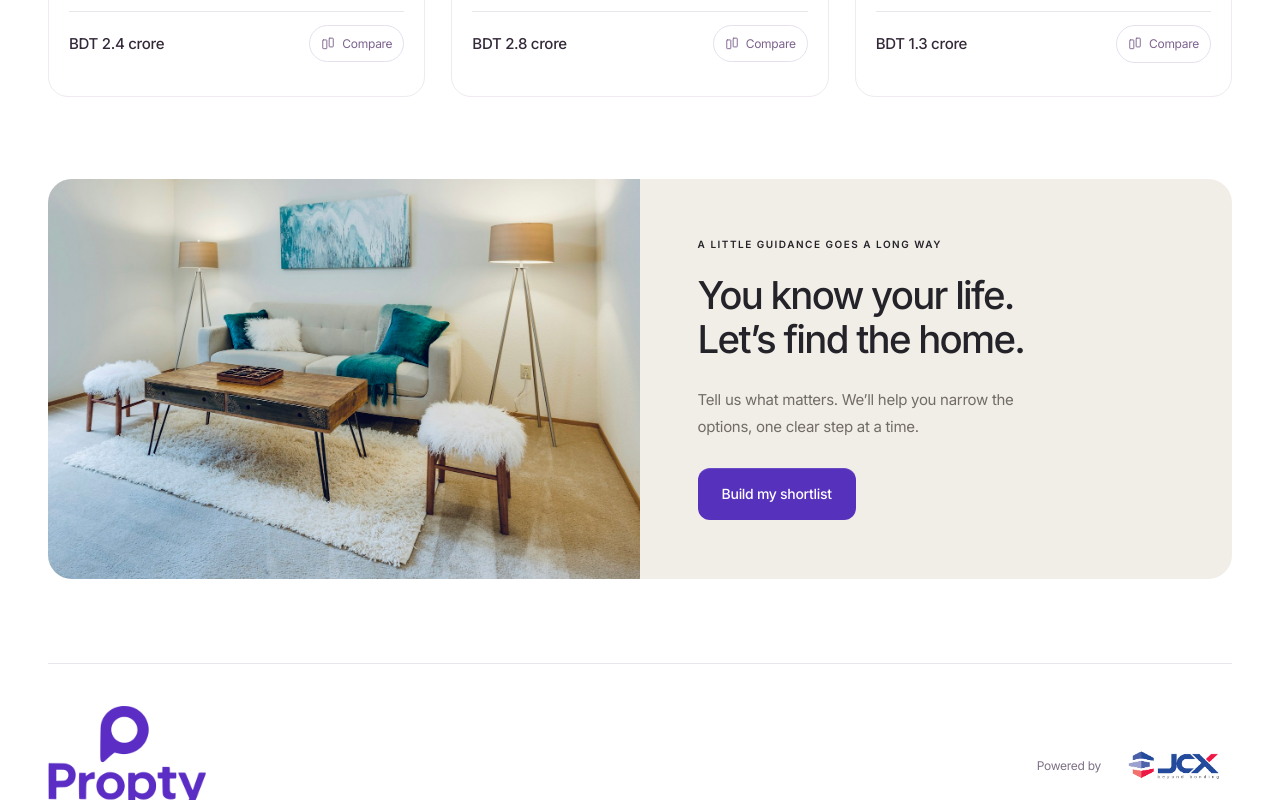
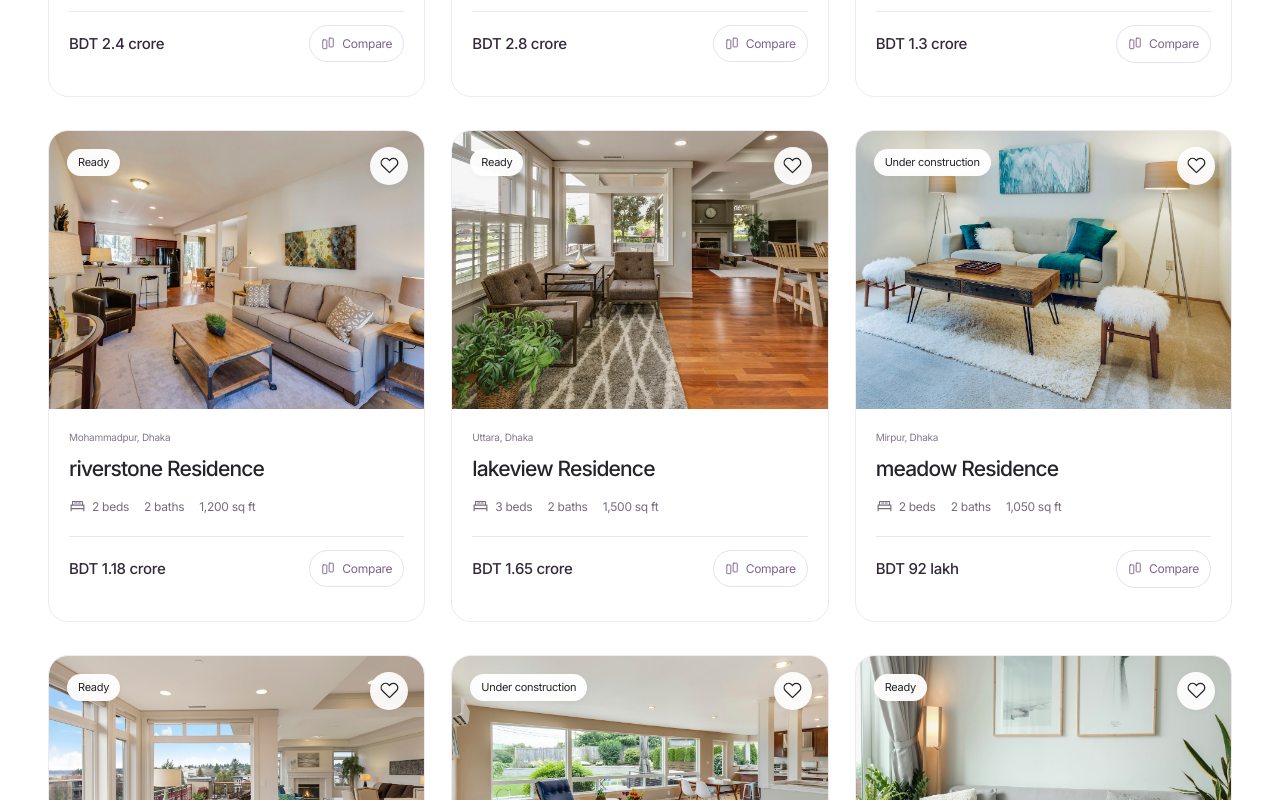
Before and after one commit to tabibhasann/jcx-proptech-intelligence-atlas, a Next.js app in the folder web/: page /prototype in a window 1280 px wide. Shown: the part 2020-2820 px from the top of the page. Built offline with nearby package versions, Linux system fonts and the light colour scheme.

Commit message:
Expand Propty director demo inventory

```diff
--- a/web/scripts/verify-propty-data.mjs
+++ b/web/scripts/verify-propty-data.mjs
@@ -15,7 +15,9 @@ const { properties, filterProperties, formatPrice, DEMO_NOTICE } = await import(
   `data:text/javascript;base64,${Buffer.from(outputText).toString("base64")}`
 );
 
-assert.equal(properties.length, 6);
+assert.ok(properties.length >= 40);
+for (const id of ["banyan", "lightwell", "terrace", "courtyard", "horizon", "garden"])
+  assert.ok(properties.some((property) => property.id === id), `preserved id: ${id}`);
 assert.equal(
   new Set(properties.map((property) => property.id)).size,
   properties.length,
@@ -24,7 +26,7 @@ assert.match(DEMO_NOTICE, /fictional/i);
 assert.ok(!source.includes("—"), "Demo copy must not contain em dashes");
 for (const property of properties) {
   assert.equal(property.isDemo, true);
-  assert.ok(property.price >= 13_000_000 && property.price <= 40_000_000);
+  assert.ok(property.price >= 6_500_000 && property.price <= 40_000_000);
   assert.ok(
     property.bedrooms > 0 && property.bathrooms > 0 && property.sqft > 0,
   );
@@ -38,7 +40,7 @@ for (const property of properties) {
 assert.equal(formatPrice(17_500_000), "BDT 1.75 crore");
 assert.equal(formatPrice(1_500_000), "BDT 15 lakh");
 assert.equal(formatPrice(Number.NaN), "Price unavailable");
-assert.equal(filterProperties().length, 6);
+assert.equal(filterProperties().length, properties.length);
 assert.deepEqual(
   filterProperties({
     area: " bashundhara ",
@@ -52,17 +54,17 @@ assert.deepEqual(
   filterProperties({ area: "Bashundhara", budget: 16_000_000 }).map(
     (property) => property.id,
   ),
-  ["lightwell"],
+  ["lightwell", "daybreak"],
 );
-assert.deepEqual(filterProperties({ area: "Dhanmondi", readyOnly: true }), []);
+assert.ok(filterProperties({ area: "Dhanmondi", readyOnly: true }).length > 0);
 assert.deepEqual(filterProperties({ area: "Gulshan", budget: 18_000_000 }), []);
 assert.deepEqual(filterProperties({ budget: 0 }), []);
-assert.equal(filterProperties({ area: "All areas" }).length, 6);
-assert.equal(filterProperties({ bedrooms: 4 }).length, 1);
-assert.equal(filterProperties({ readyOnly: true }).length, 5);
+assert.equal(filterProperties({ area: "All areas" }).length, properties.length);
+assert.ok(filterProperties({ bedrooms: 4 }).length >= 5);
+assert.ok(filterProperties({ readyOnly: true }).length > 20);
 assert.deepEqual(filterProperties({}, []), []);
 console.log(
-  "Propty demo fixtures: 6 sample homes; filters, currency and disclosure checks passed.",
+  `Propty demo fixtures: ${properties.length} sample homes; filters, currency and disclosure checks passed.`,
 );
 
 const searchSource = readFileSync(
@@ -95,11 +97,9 @@ assert.deepEqual(search("3 bedrooms in Bashundhara under 1.8 crore"), [
   "banyan",
   "lightwell",
 ]);
-assert.deepEqual(search("ready homes with parking"), [
-  "banyan",
-  "terrace",
-  "horizon",
-]);
+const readyParking = search("ready homes with parking");
+for (const id of ["banyan", "terrace", "horizon", "lakeview", "maple", "lumen", "atlas", "skylark", "parkline", "solace", "willowcrest", "rainier"])
+  assert.ok(readyParking.includes(id), `ready parking result: ${id}`);
 assert.deepEqual(search("Gulshan under 150 lakh"), []);
 assert.deepEqual(search("Lightwell"), ["lightwell"]);
 assert.deepEqual(search("rooftop pool"), []);
@@ -107,6 +107,8 @@ assert.deepEqual(
   search(""),
   properties.map((p) => p.id),
 );
+assert.ok(search("3 bedrooms in Uttara under 2 crore").includes("lakeview"));
+assert.ok(search("৩ bedrooms in Bashundhara") .length >= 1 || search("Bashundhara 3 bedrooms").length >= 1);
 assert.equal(parseHomeSearch("under 1.7 cr").query.budget, 17000000);
 assert.equal(parseHomeSearch("5 bedrooms").query.bedrooms, 5);
 assert.ok(!Number.isNaN(parseHomeSearch("under 1.2.3 crore").query.budget));
--- a/web/src/content/propty-demo.ts
+++ b/web/src/content/propty-demo.ts
@@ -186,6 +186,86 @@ export const properties: Property[] = [
   },
 ];
 
+// Additional fictional fixtures keep the director demo useful across a wider
+// range of budgets, neighbourhoods and household needs. Photos are reused
+// illustrative assets from the original six-card set; they are not tied to
+// these fictional addresses or presented as JCX listings.
+const extendedFixtureData: Array<[
+  string,
+  string,
+  number,
+  number,
+  number,
+  number,
+  Property["status"],
+  string[],
+]> = [
+  ["riverstone", "Mohammadpur", 11800000, 2, 2, 1200, "Ready", ["Balcony", "Lift", "Utility area"]],
+  ["lakeview", "Uttara", 16500000, 3, 2, 1500, "Ready", ["Balcony", "Lift", "1 parking space"]],
+  ["meadow", "Mirpur", 9200000, 2, 2, 1050, "Under construction", ["Balcony", "Planned lift"]],
+  ["civic", "Motijheel", 14200000, 2, 2, 1150, "Ready", ["Lift", "1 parking space"]],
+  ["orchid", "Badda", 18800000, 3, 3, 1680, "Under construction", ["Balcony", "Study nook", "Planned parking space"]],
+  ["canopy", "Khilgaon", 12700000, 3, 2, 1320, "Ready", ["Balcony", "Family space", "Lift"]],
+  ["maple", "Tejgaon", 21500000, 3, 3, 1780, "Ready", ["Separate dining", "Lift", "1 parking space"]],
+  ["harbor", "Lalmatia", 25500000, 4, 3, 2200, "Ready", ["2 balconies", "Family lounge", "Lift"]],
+  ["sunbeam", "Savar", 7800000, 2, 2, 980, "Under construction", ["Balcony", "Planned lift"]],
+  ["hearth", "Aftab Nagar", 15400000, 3, 2, 1450, "Ready", ["Open living and dining", "Balcony", "Lift"]],
+  ["elm", "Rampura", 10900000, 2, 2, 1100, "Ready", ["Utility area", "Lift"]],
+  ["palm", "Wari", 19800000, 3, 3, 1600, "Ready", ["Balcony", "Separate dining", "1 parking space"]],
+  ["skylark", "Baridhara", 33500000, 4, 4, 2700, "Ready", ["2 balconies", "Study", "2 parking spaces"]],
+  ["willow", "Kakrail", 13600000, 2, 2, 1180, "Under construction", ["Balcony", "Planned lift"]],
+  ["nook", "Shyamoli", 10100000, 2, 1, 900, "Ready", ["Open living and dining", "Lift"]],
+  ["cedar", "Banasree", 17200000, 3, 3, 1520, "Ready", ["Balcony", "Family space", "1 parking space"]],
+  ["vista", "Khilgaon", 23200000, 4, 3, 2050, "Under construction", ["Study nook", "2 balconies", "Planned parking space"]],
+  ["hummingbird", "Gulshan", 31000000, 3, 3, 2100, "Ready", ["Balcony", "Study", "1 parking space"]],
+  ["bricklane", "Dhanmondi", 27800000, 3, 3, 1950, "Ready", ["Separate dining", "Family lounge", "Lift"]],
+  ["juniper", "Banani", 36500000, 4, 4, 2950, "Under construction", ["2 balconies", "Study", "Planned parking space"]],
+  ["lumen", "Bashundhara", 22100000, 4, 3, 2300, "Ready", ["Balcony", "Family lounge", "1 parking space"]],
+  ["fern", "Uttara", 12400000, 2, 2, 1080, "Ready", ["Balcony", "Utility area"]],
+  ["pebble", "Mirpur", 8500000, 2, 1, 860, "Ready", ["Open living and dining", "Lift"]],
+  ["terracotta", "Mohammadpur", 14900000, 3, 2, 1380, "Under construction", ["Balcony", "Planned lift"]],
+  ["breeze", "Badda", 11300000, 2, 2, 1020, "Ready", ["Balcony", "Lift"]],
+  ["loft", "Tejgaon", 24200000, 3, 2, 1750, "Ready", ["Study nook", "Balcony", "1 parking space"]],
+  ["parkline", "Baridhara", 39500000, 4, 4, 3100, "Ready", ["2 balconies", "Study", "2 parking spaces"]],
+  ["spruce", "Lalmatia", 18400000, 3, 3, 1580, "Ready", ["Family space", "Balcony", "Lift"]],
+  ["cypress", "Kakrail", 9600000, 2, 2, 940, "Under construction", ["Balcony", "Planned lift"]],
+  ["marigold", "Savar", 6900000, 2, 1, 820, "Ready", ["Open living and dining"]],
+  ["atlas", "Motijheel", 20500000, 3, 3, 1700, "Ready", ["Separate dining", "Lift", "1 parking space"]],
+  ["raina", "Wari", 15900000, 3, 2, 1300, "Ready", ["Balcony", "Utility area"]],
+  ["quartz", "Banasree", 26800000, 4, 3, 2150, "Under construction", ["Study", "2 balconies", "Planned parking space"]],
+  ["olive", "Rampura", 13200000, 2, 2, 1120, "Ready", ["Balcony", "Lift"]],
+  ["solace", "Shyamoli", 17700000, 3, 3, 1500, "Ready", ["Family lounge", "Balcony", "1 parking space"]],
+  ["cobalt", "Aftab Nagar", 8900000, 2, 1, 880, "Under construction", ["Balcony", "Planned lift"]],
+  ["acacia", "Khilgaon", 19300000, 3, 2, 1620, "Ready", ["Separate dining", "Balcony", "Lift"]],
+  ["aurora", "Gulshan", 40000000, 4, 4, 3200, "Ready", ["2 balconies", "Study", "2 parking spaces"]],
+  ["daybreak", "Bashundhara", 14500000, 2, 2, 1250, "Ready", ["Balcony", "Lift"]],
+  ["mulberry", "Dhanmondi", 31800000, 4, 4, 2600, "Under construction", ["Study", "2 balconies", "Planned parking space"]],
+  ["willowcrest", "Banani", 28900000, 3, 3, 2050, "Ready", ["Family lounge", "Balcony", "1 parking space"]],
+  ["eucalyptus", "Mirpur", 7600000, 2, 1, 800, "Ready", ["Open living and dining"]],
+  ["rainier", "Uttara", 24800000, 4, 3, 2180, "Ready", ["Study nook", "Balcony", "1 parking space"]],
+];
+
+for (const [id, area, price, bedrooms, bathrooms, sqft, status, features] of extendedFixtureData) {
+  properties.push({
+    id,
+    title: `${id.replace(/(^|-)/g, (m) => m.toUpperCase())} Residence`,
+    area,
+    address: `${area}, Dhaka · fictional address`,
+    price,
+    bedrooms,
+    bathrooms,
+    sqft,
+    status,
+    tagline: "A fictional home to compare at a glance.",
+    description: `A concise fictional ${bedrooms}-bedroom sample in ${area} for exploring Propty's search and comparison flows.`,
+    features,
+    tradeoff: "Illustrative details only; availability, charges and documents are not established.",
+    images: [`/propty/home-${(properties.length % 6) + 1}.jpg`],
+    checks: checks(),
+    isDemo: true,
+  });
+}
+
 export interface PropertyQuery {
   area?: string;
   /** Maximum asking price in BDT. Omit for no price limit. */
```
